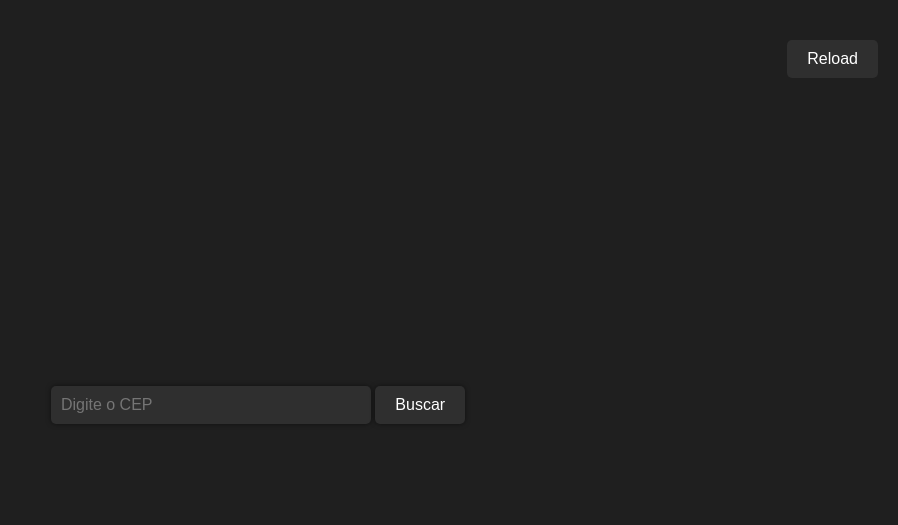
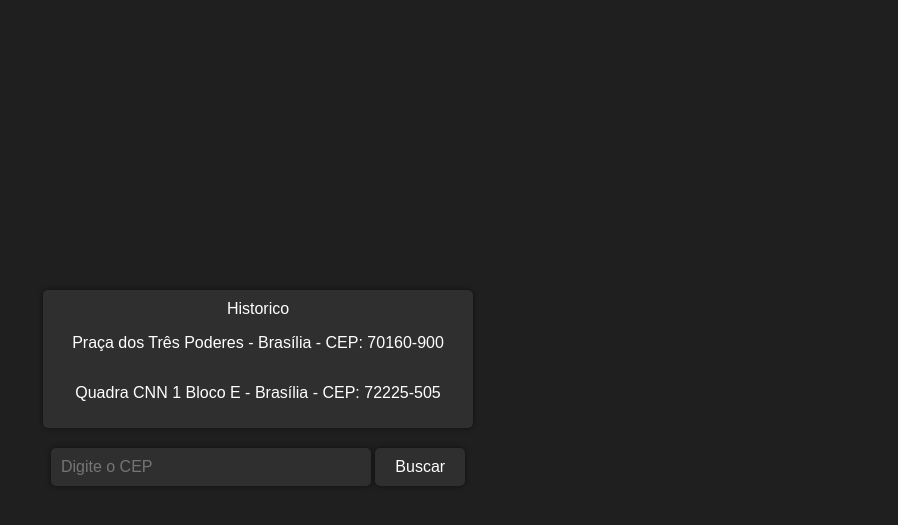
Before and after one commit to augsue/Consultor-de-CEP-Python, a Flask app: page / in a window 1280 px wide. Shown: the top 525 px of the page, without its empty margins (382-1280 px from the left). Run offline with Flask 3, Linux system fonts and the light colour scheme.

Commit message:
History function in local file

```diff
--- /dev/null
+++ b/history.json
@@ -0,0 +1 @@
+[{"cep": "70160-900", "logradouro": "Pra\u00e7a dos Tr\u00eas Poderes", "complemento": "", "unidade": "C\u00e2mara dos Deputados", "bairro": "Zona C\u00edvico-Administrativa", "localidade": "Bras\u00edlia", "uf": "DF", "estado": "Distrito Federal", "regiao": "Centro-Oeste", "ibge": "5300108", "gia": "", "ddd": "61", "siafi": "9701"}, {"cep": "72225-505", "logradouro": "Quadra CNN 1 Bloco E", "complemento": "", "unidade": "", "bairro": "Ceil\u00e2ndia Centro", "localidade": "Bras\u00edlia", "uf": "DF", "estado": "Distrito Federal", "regiao": "Centro-Oeste", "ibge": "5300108", "gia": "", "ddd": "61", "siafi": "9701"}]
--- a/main.py
+++ b/main.py
@@ -2,7 +2,7 @@ import webview
 import requests
 from flask import Flask, render_template, jsonify, request
 import threading
-
+import json
 
 app = Flask(__name__)
 
@@ -23,6 +23,22 @@ def buscar_cep(cep):
     return string_dados
 
 
+def load_history():
+    try:
+        with open('history.json', 'r') as f:
+            history = json.load(f)
+    except FileNotFoundError:
+        history = []
+    return history
+
+def save_history(result):
+    history = load_history()
+    history.append(result)
+    history = history[-2:]
+    with open('history.json', 'w') as f:
+        json.dump(history,f)
+
+
 @app.route('/')
 def homepage():
     return render_template('index.html')
@@ -31,8 +47,16 @@ def homepage():
 def buscar():
     dados = request.get_json()
     cep = dados['cep']
-    resultado = buscar_cep(cep)
-    return jsonify(resultado)
+    result = buscar_cep(cep)
+    save_history(result)
+    return jsonify({
+        "result": result,
+        "history": load_history()
+    })
+
+@app.route('/history', methods=['GET'])
+def history():
+    return jsonify(load_history())
 
 def start_flask():
     app.run(debug=True, use_reloader=False)  # Start Flask server
--- a/static/css/style.css
+++ b/static/css/style.css
@@ -43,7 +43,7 @@ h1 {
 }
 
 .cep-input {
-    margin-top: 20px;
+    margin-top: 10px;
     padding: 10px;
     font-size: 16px;
     width: 300px;
@@ -55,7 +55,7 @@ h1 {
 }
 
 .result {
-    margin-top: 10px;
+    margin-top: 25px;
     padding-top: 0px;
     border: none;
     border-radius: 5px;
@@ -66,3 +66,18 @@ h1 {
     text-align: center;
     box-shadow: 0 0 5px rgba(0, 0, 0, 0.5);
 }
+
+.history-container {
+    flex-direction: row;
+    background-color: #2f2f2f;
+    box-shadow: 0 0 5px rgba(0, 0, 0, 0.5);
+    border: none;
+    border-radius: 5px;
+    width: 410px;
+    color: white;
+    display: flex;
+    flex-direction: column;
+    align-items: center;
+    justify-content: center;
+    padding: 10px;
+}
--- a/static/js/script.js
+++ b/static/js/script.js
@@ -9,13 +9,32 @@ async function buscarCEP() {
 
     const dados = await response.json();
 
-    if (dados.erro) {
+    if (dados.result.erro) {
         document.getElementById('resultado').innerText = 'CEP não encontrado';
         return;
     }
 
     document.getElementById('resultado').innerHTML = `
-        <p>${dados.logradouro}, ${dados.bairro}</p>
-        <p>${dados.localidade} - ${dados.uf}</p>
+        <p>${dados.result.logradouro}, ${dados.result.bairro}</p>
+        <p>${dados.result.localidade} - ${dados.result.uf}</p>
     `;
 }
+
+async function loadHistory() {
+    const response = await fetch('/history')
+    const history = await response.json();
+
+    if (history[0]) {
+        document.getElementById('history1').innerHTML = `
+            <p>${history[0].logradouro} - ${history[0].localidade} - CEP: ${history[0].cep}</p>
+        `;
+    }
+
+    if (history[1]) {
+        document.getElementById('history2').innerHTML = `
+            <p>${history[1].logradouro} - ${history[1].localidade} - CEP: ${history[1].cep}</p>
+        `;
+    }
+}
+
+window.onload = loadHistory()
--- a/templates/index.html
+++ b/templates/index.html
@@ -9,6 +9,11 @@
     </head>
     <body>
         <div class="main">
+            <div class="history-container">
+                <div>Historico</div>
+                <div class="history1" id="history1"></div>
+                <div class="history2" id="history2"></div>
+            </div>
             <div class="search-area">
                 <input class="cep-input" type="text" id="cepInput" placeholder="Digite o CEP">
                 <button class="search-btn" onclick="buscarCEP()">Buscar</button>
@@ -16,6 +21,5 @@
             <div class="result" id="resultado"></div>
 
         </div>
-        <button class="reload-btn" onclick="location.reload()">Reload</button>
     </body>
 </html>
```
Also changed, not shown: img.png.
